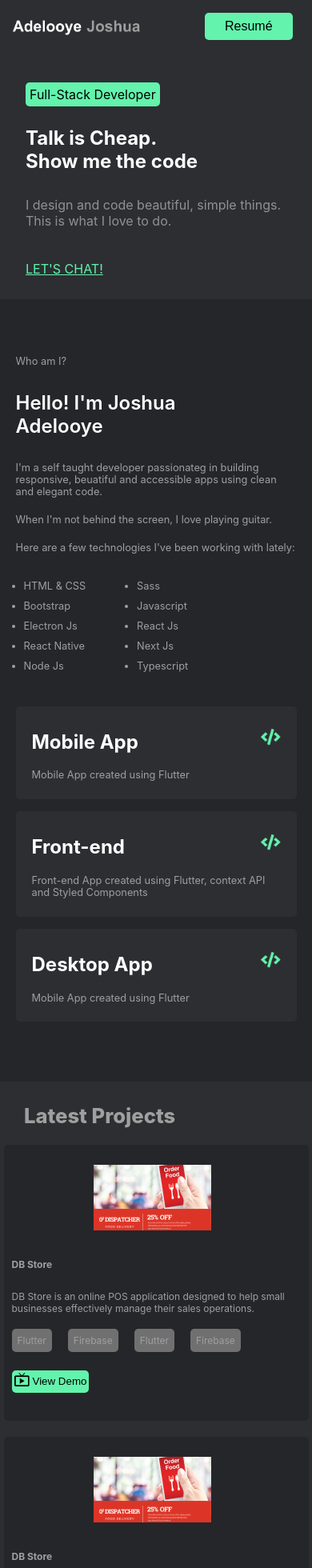
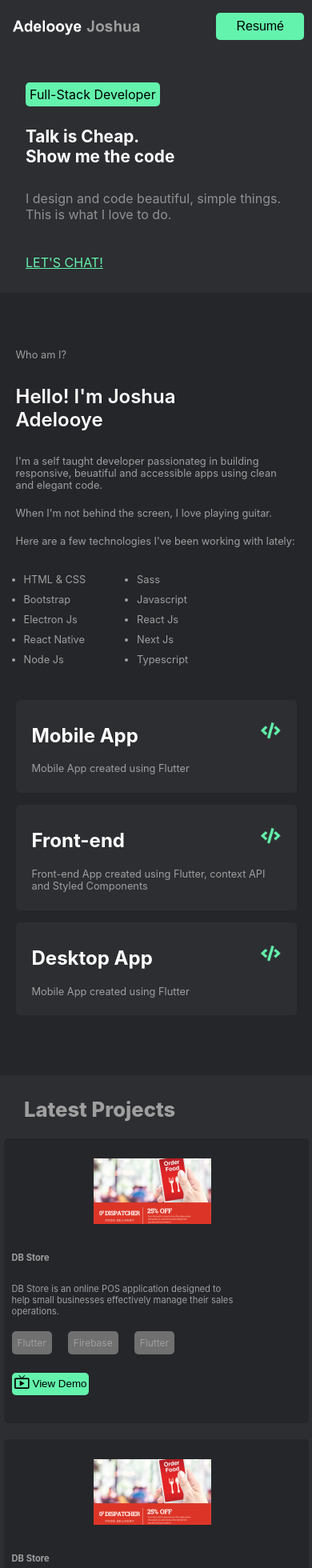
Before and after one commit to Birdie13-stack/pfj, a React (Vite) app: page / in a window 390 px wide. Shown: the top 1960 px of the page at 80% size. Built offline with nearby package versions, Linux system fonts and the light colour scheme.

Commit message:
Mobile version changes

```diff
--- a/src/App.css
+++ b/src/App.css
@@ -174,6 +174,11 @@ h1 {
   margin: 25px 0;
 }
 
+.tags {
+  /* display: flex; */
+  /* flex-direction: column-reverse; */
+}
+
 .tag {
   background-color: #707070;
   margin: 30px 20px 30px 0;
@@ -300,6 +305,37 @@ h1 {
   }
 }
 
+@media screen and (max-width: 530px) {
+  header img {
+    width: 10rem;
+    margin-left: -3rem;
+  }
+
+  nav button {
+    margin-right: -70px;
+  }
+  .hero {
+    padding-top: 7rem;
+  }
+
+  .project-card {
+    /* padding: 5px 20px 5px 0; */
+    /* padding-left: -200px; */
+    /* width: 98%; */
+  }
+
+  .projects p {
+    font-size: 0.7rem;
+    width: 80%;
+  }
+
+  .footer > div {
+    flex-wrap: wrap;
+    gap: 10px;
+    justify-content: center;
+  }
+}
+
 @media screen and (max-width: 430px) {
   header {
     justify-content: space-between;
@@ -309,6 +345,10 @@ h1 {
   header img {
     width: 10rem;
     margin-left: -4rem;
+  }
+
+  h1 {
+    font-size: 1.3rem;
   }
 
   .hero {
@@ -336,7 +376,7 @@ h1 {
   }
 
   .projects {
-    padding: 5px 0;
+    padding: 5px 0 40px 0;
   }
 
   .projects h2 {
--- a/src/Components/Projects.jsx
+++ b/src/Components/Projects.jsx
@@ -16,7 +16,9 @@ function Projects() {
             <p>{project.desc}</p>
 
             {project.tags.map((tag) => (
+              // <div className="tags">
               <div className="tag">{tag}</div>
+              // </div>
             ))}
             <br />
 
--- a/src/Database/Database.jsx
+++ b/src/Database/Database.jsx
@@ -6,7 +6,7 @@ export const projects = [
     name: "DB Store",
     desc: "DB Store is an online POS application designed to help small businesses effectively manage their sales operations.",
     image: image,
-    tags: ["Flutter", "Firebase", "Flutter", "Firebase"],
+    tags: ["Flutter", "Firebase", "Flutter"],
     link: "https://medium-swart-seven.vercel.app/",
   },
   {
@@ -14,7 +14,7 @@ export const projects = [
     name: "DB Store",
     desc: "DB Store is an online POS application designed to help small businesses effectively manage their sales operations.",
     image: image,
-    tags: ["Flutter", "Firebase", "Flutter", "Firebase"],
+    tags: ["Flutter", "Firebase", "Flutter"],
     link: "https://medium-swart-seven.vercel.app/",
   },
 ];
```
